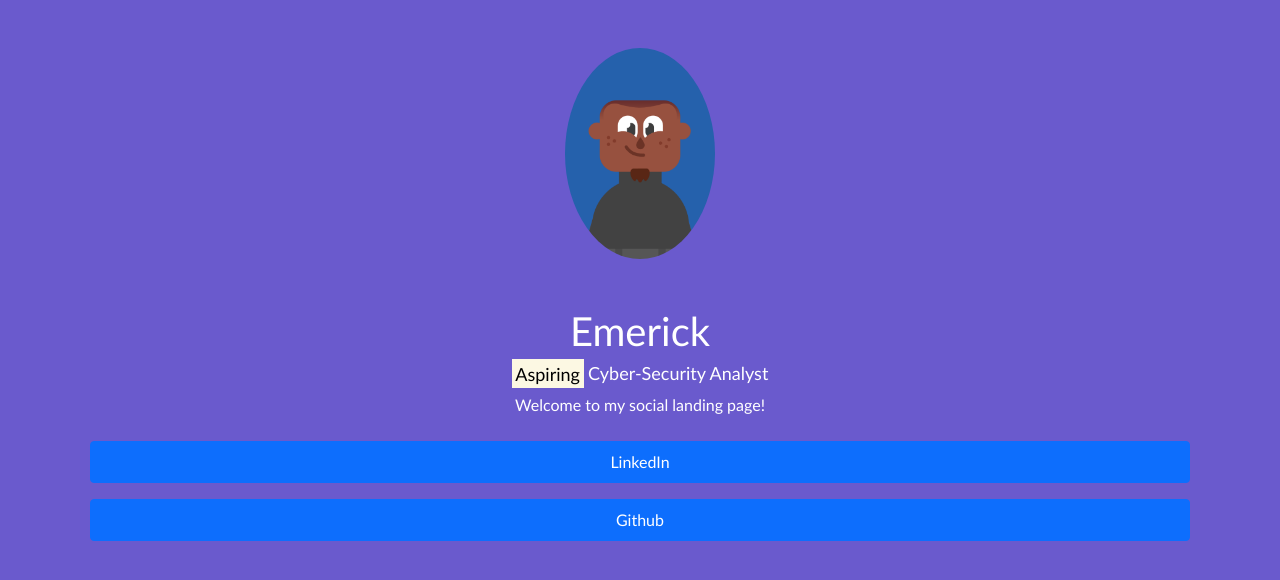
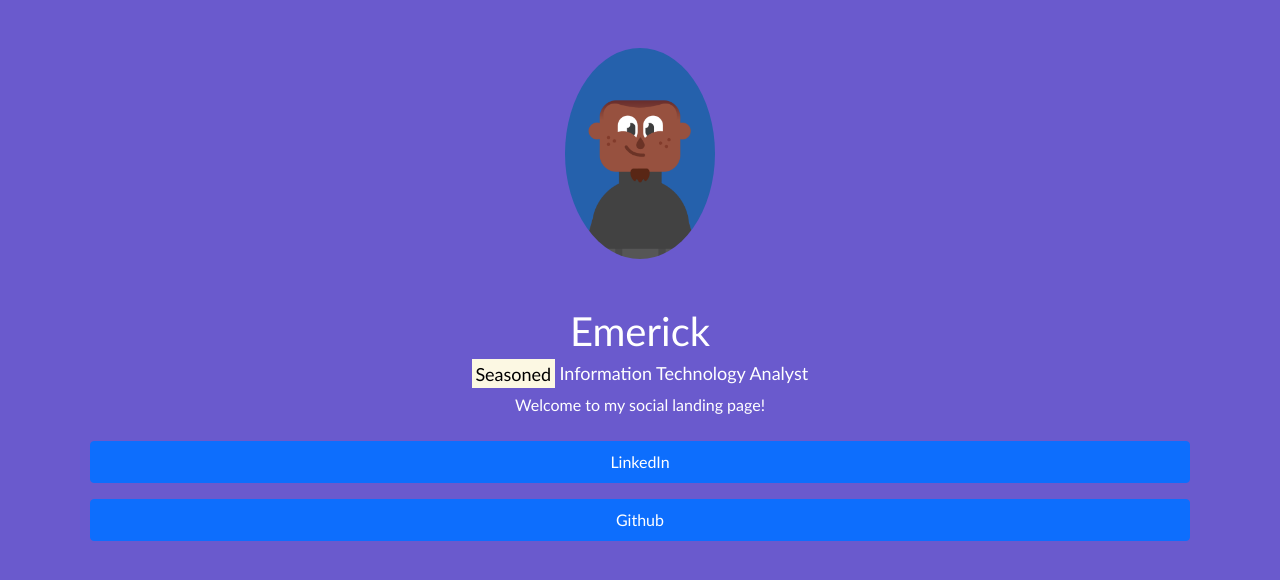
Before and after one commit to egiberne/sample-linktree, a plain HTML site: page 2-bs/index.html in a window 1280 px wide. Drawn offline with nearby package versions, Linux system fonts and the light colour scheme.

Commit message:
Update index.html

```diff
--- a/2-bs/index.html
+++ b/2-bs/index.html
@@ -19,7 +19,7 @@
                                         <div>
                                                 <img src=".\download.png" class=" .img-fluid rounded-circle m-5" >
                                                 <h1>Emerick</h1>
-                                                <h2><mark>Aspiring</mark> Cyber-Security Analyst</h2>
+                                                <h2><mark>Seasoned</mark> Information Technology Analyst</h2>
                                                 <p>Welcome to my social landing page!</p>
                                         </div>
                                 </div>
```
